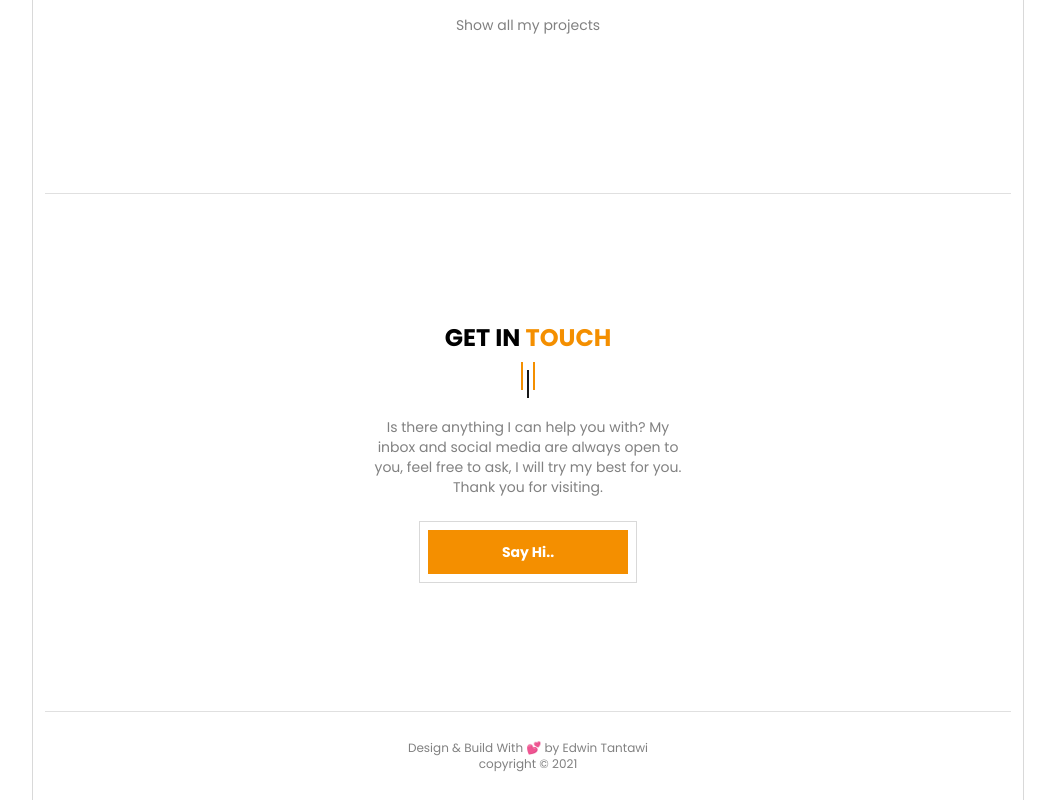
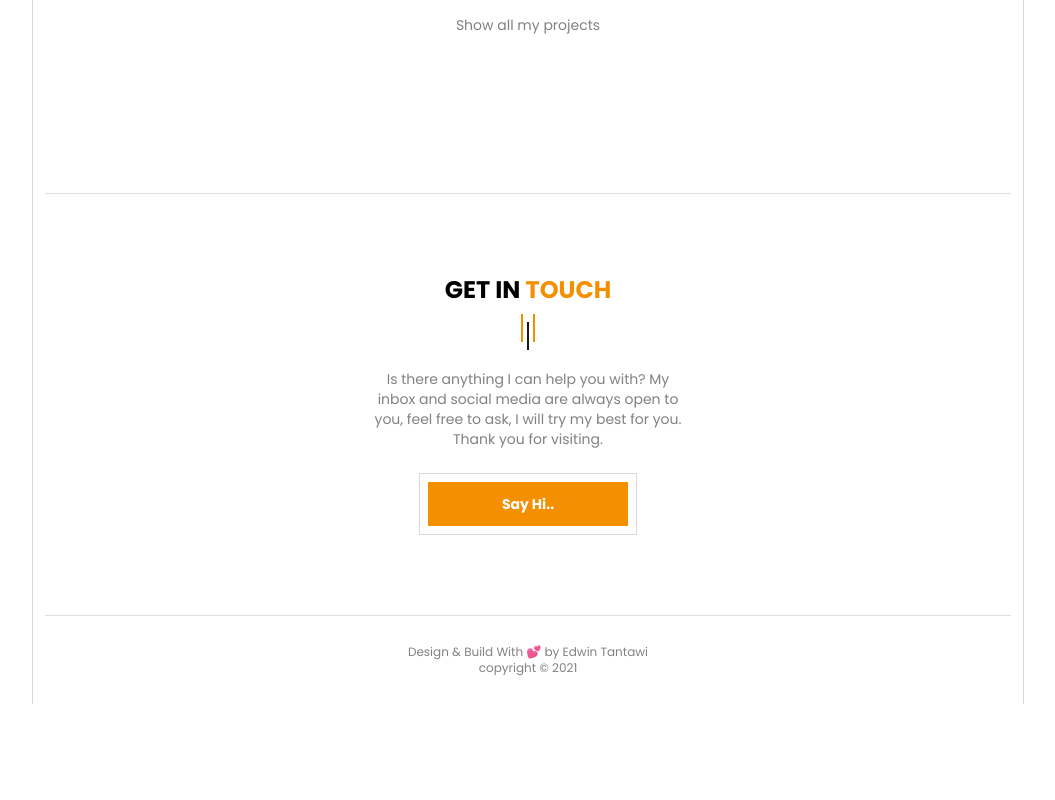
Before and after one commit to edwintantawi/portfolio-website, a Next.js app: page / in a window 1280 px wide. Shown: the part 2654-3454 px from the top of the page, without its empty margins (112-1167 px from the left). After the commit the page ends 3358 px from the top, so only its background shows below. Built offline with nearby package versions, Linux system fonts and the light colour scheme.

Commit message:
fix bad style

```diff
--- a/components/AppSection.jsx
+++ b/components/AppSection.jsx
@@ -15,7 +15,11 @@ const AppSection = ({ title, closed, children }) => {
   };
 
   return (
-    <section className="py-16 lg:py-32 border-b border-light-gray border-opacity-80">
+    <section
+      className={`py-16 ${
+        closed ? 'lg:py-20' : 'lg:py-32'
+      } border-b border-light-gray border-opacity-80`}
+    >
       {splitTitleColor()}
       <AppDecoration type="threeline" closed={closed} />
       {children}
```
